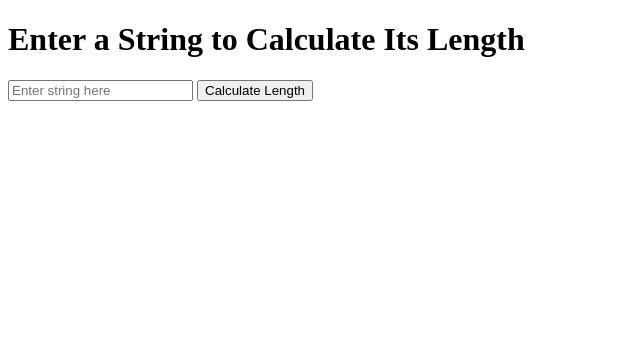
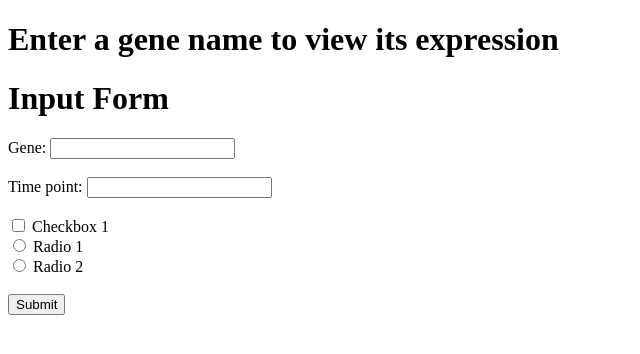
Before and after one commit to kbonney/sca-app, a Flask app: page / in a window 1280 px wide. Shown: the top 354 px of the page, without its empty margins (0-640 px from the left). Run offline with Flask 3, Linux system fonts and the light colour scheme.

Commit message:
backing up app

```diff
--- a/app.py
+++ b/app.py
@@ -7,15 +7,17 @@ import matplotlib.pyplot as plt
 import scanpy as sc
 import io
 import base64
+import mpld3
 
 app = Flask(__name__)
+
+with app.app_context():
+    datapath = join("..", "rudolf-sca", "scripts", "dev_counts_no_aggressive.h5ad")
+    app.config['adata'] = anndata.read_h5ad(datapath, backed="r")
 
 @app.route('/')
 def index():
     return render_template('index.html')
-
-@app.route('/string_length', methods=['GET'])
-
 
 @app.route('/string_length', methods=['GET'])
 def string_length():
@@ -28,23 +30,33 @@ def string_length():
 
     return render_template('result.html', length=length, graph_html=graph_html)
 
-@app.route('/show_data', methods=['GET'])
+@app.route('/show_data', methods=['POST'])
 def show_data():
-    gene = request.args.get('input', '')
-    # gene = "Oxtr"
+    gene = request.form['gene']
+    # enforce gene name formatting
+    gene = gene.title()
+    # fetch data from context
+    adata = app.config['adata']
     # Create a simple Plotly graph
-    adata = anndata.read_h5ad(join("..", "rudolf-sca", "scripts", "dev_counts_no_aggressive.h5ad"))
-    fig = plt.figure()
+    fig = plt.figure(figsize=(10,10))
     ax = plt.gca()
     sc.pl.umap(adata, ax=ax ,color=[gene], use_raw=False)
-    img = io.BytesIO()
-    plt.savefig(img, format='png')
-    img.seek(0)
+    # img = io.BytesIO()
+    # plt.savefig(img, format='png')
+    # img.seek(0)
 
-    # Encode the plot in base64 to embed in HTML
-    plot_url = base64.b64encode(img.getvalue()).decode()
+    # # Encode the plot in base64 to embed in HTML
+    # plot_url = base64.b64encode(img.getvalue()).decode()
+    mpld3_html = mpld3.fig_to_html(fig)
+    return render_template('mpld3_plot.html', mpld3_html=mpld3_html)
+    # return render_template('sca_plot.html', plot_url=plot_url)
 
-    return render_template('sca_plot.html', plot_url=plot_url)
+@app.route('/interactive_plot')
+def interactive_plot():
+    fig, ax = plt.subplots()
+    ax.plot([1, 2, 3, 4], [10, 11, 12, 13])
+    mpld3_html = mpld3.fig_to_html(fig)
+    return render_template('mpld3_plot.html', mpld3_html=mpld3_html)
 
 
 if __name__ == '__main__':
--- a/templates/index.html
+++ b/templates/index.html
@@ -3,13 +3,28 @@
 <head>
     <meta charset="UTF-8">
     <meta name="viewport" content="width=device-width, initial-scale=1.0">
-    <title>String Length Calculator</title>
+    <title>Developmental Mouse Data Viewer</title>
 </head>
 <body>
-    <h1>Enter a String to Calculate Its Length</h1>
-    <form action="/string_length" method="get">
-        <input type="text" name="input" placeholder="Enter string here">
-        <input type="submit" value="Calculate Length">
+    <h1>Enter a gene name to view its expression</h1>
+    <h1>Input Form</h1>
+    <form action="/show_data" method="post">
+        <label for="gene">Gene:</label>
+        <input type="text" id="gene" name="gene"><br><br>
+
+        <label for="time_point">Time point:</label>
+        <input type="text" id="time_point" name="time_point"><br><br>
+
+        <input type="checkbox" id="checkbox1" name="checkbox1" value="Option1">
+        <label for="checkbox1">Checkbox 1</label><br>
+
+        <input type="radio" id="radio1" name="radio_group" value="Radio1">
+        <label for="radio1">Radio 1</label><br>
+
+        <input type="radio" id="radio2" name="radio_group" value="Radio2">
+        <label for="radio2">Radio 2</label><br><br>
+
+        <input type="submit" value="Submit">
     </form>
 </body>
 </html>
```
Also changed, not shown: templates/form.html (added, +34 -0 lines), templates/mpld3_plot.html (added, +9 -0 lines).
